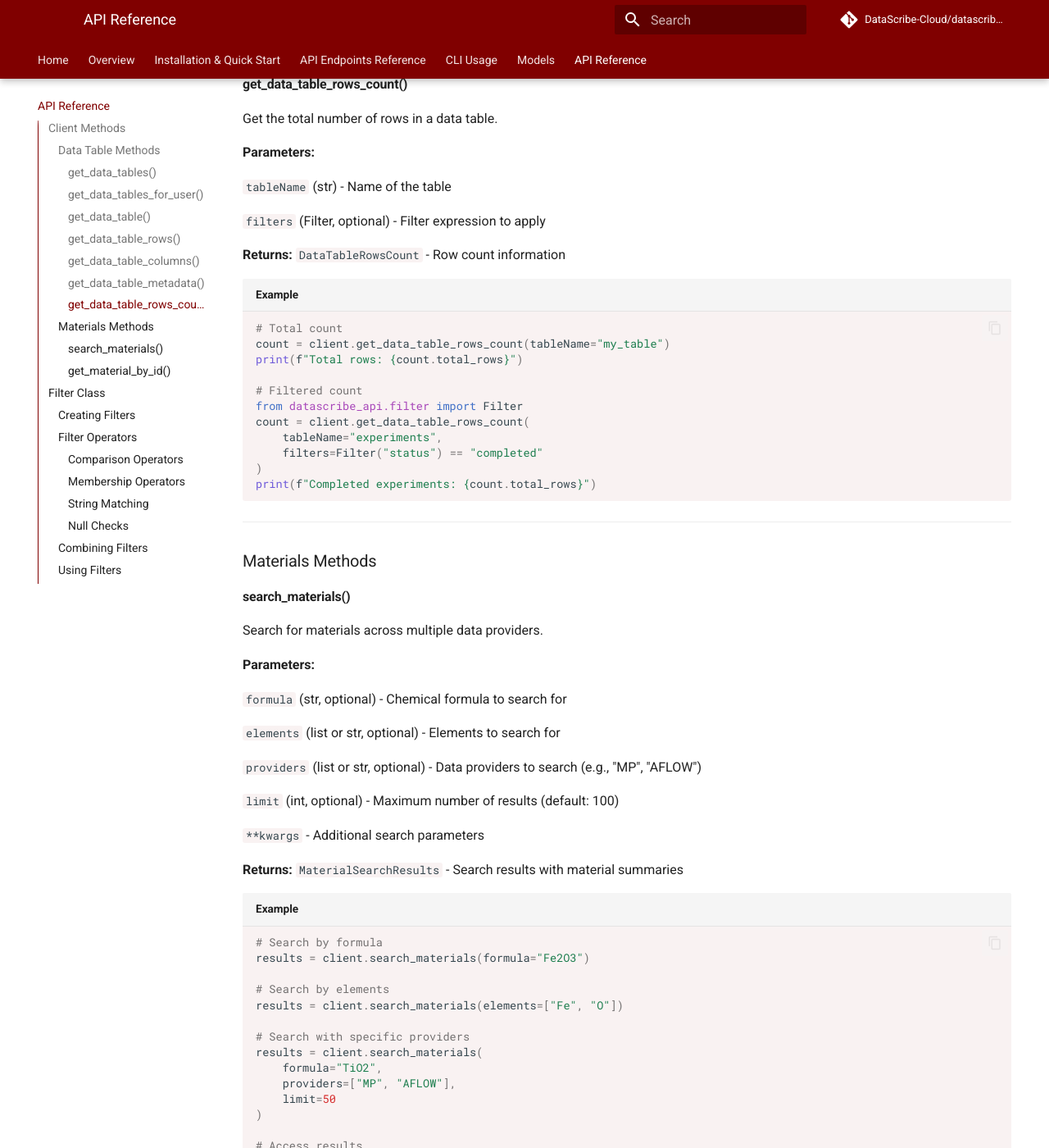
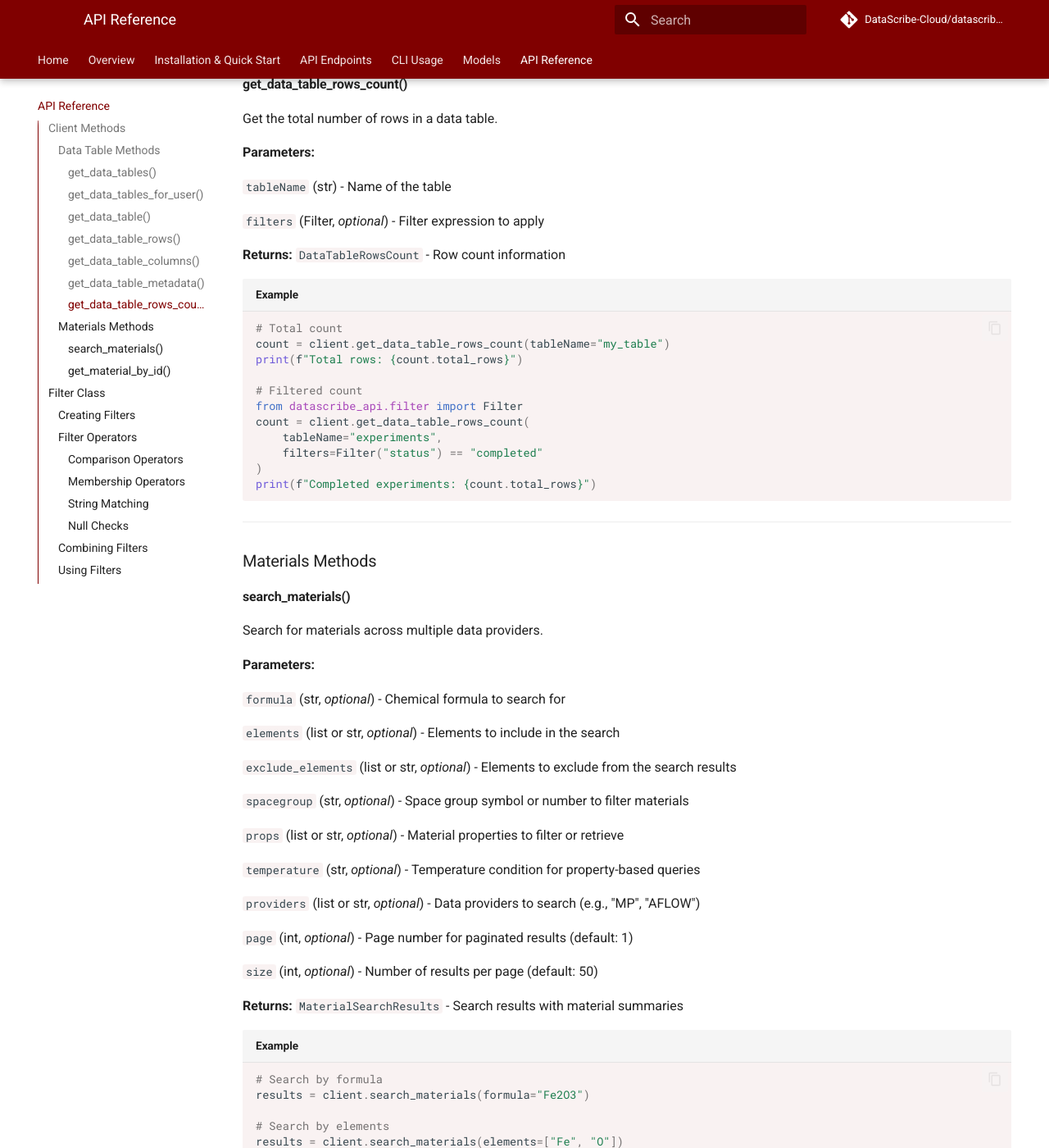
Before and after one commit to DataScribe-Cloud/datascribe_api, an MkDocs documentation site: the page built from docs/api_reference.md, in a window 1280 px wide and 1400 px high, scrolled down 3188 px. Shown: the whole window at 82% size. Built offline with MkDocs 1.6.1 and Material for MkDocs 9.7.7, drawn with Linux system fonts in a browser that asks for light colours; comment, search, counter and statistics services are not loaded; some of the changed text lies outside the part shown.

```diff
--- a/docs/api_reference.md
+++ b/docs/api_reference.md
@@ -42,9 +42,9 @@ Query rows from a specific data table.
 
 `tableName` (str) - Name of the table to query
 
-`startingRow` (int, optional) - Starting row index for pagination (default: 0)
+`startingRow` (int, _optional_) - Starting row index for pagination (default: 0)
 
-`numRows` (int, optional) - Number of rows to retrieve (default: 100)
+`numRows` (int, _optional_) - Number of rows to retrieve (default: 100)
 
 **Returns:** `DataTableRows` - Collection of table rows
 
@@ -70,13 +70,13 @@ Query table rows with advanced filtering and column selection.
 
 `tableName` (str) - Name of the table to query
 
-`columns` (list, optional) - List of columns to retrieve
+`columns` (list, _optional_) - List of columns to retrieve
 
-`filters` (Filter, optional) - Filter expression to apply
+`filters` (Filter, _optional_) - Filter expression to apply
 
-`startingRow` (int, optional) - Starting row index (default: 0)
+`startingRow` (int, _optional_) - Starting row index (default: 0)
 
-`numRows` (int, optional) - Number of rows to retrieve (default: 100)
+`numRows` (int, _optional_) - Number of rows to retrieve (default: 100)
 
 **Returns:** `DataTableRows` - Filtered collection of table rows
 
@@ -156,7 +156,7 @@ Get the total number of rows in a data table.
 
 `tableName` (str) - Name of the table
 
-`filters` (Filter, optional) - Filter expression to apply
+`filters` (Filter, _optional_) - Filter expression to apply
 
 **Returns:** `DataTableRowsCount` - Row count information
 
@@ -184,15 +184,24 @@ Search for materials across multiple data providers.
 
 **Parameters:**
 
-`formula` (str, optional) - Chemical formula to search for
+`formula` (str, _optional_) - Chemical formula to search for
 
-`elements` (list or str, optional) - Elements to search for
+`elements` (list or str, _optional_) - Elements to include in the search
 
-`providers` (list or str, optional) - Data providers to search (e.g., "MP", "AFLOW")
+`exclude_elements` (list or str, _optional_) - Elements to exclude from the search results
 
-`limit` (int, optional) - Maximum number of results (default: 100)
+`spacegroup` (str, _optional_) - Space group symbol or number to filter materials
 
-`**kwargs` - Additional search parameters
+`props` (list or str, _optional_) - Material properties to filter or retrieve
+
+`temperature` (str, _optional_) - Temperature condition for property-based queries
+
+`providers` (list or str, _optional_) - Data providers to search (e.g., "MP", "AFLOW")
+
+`page` (int, _optional_) - Page number for paginated results (default: 1)
+
+`size` (int, _optional_) - Number of results per page (default: 50)
+
 
 **Returns:** `MaterialSearchResults` - Search results with material summaries
 
@@ -207,7 +216,6 @@ results = client.search_materials(elements=["Fe", "O"])
 results = client.search_materials(
     formula="TiO2",
     providers=["MP", "AFLOW"],
-    limit=50
 )
 
 # Access results
@@ -229,7 +237,7 @@ Retrieve specific materials by their unique identifiers.
 
 `ids` (list or str) - Material ID(s) to retrieve
 
-`providers` (list or str, optional) - Data providers to query
+`providers` (list or str, _optional_) - Data providers to query
 
 **Returns:** `MaterialByIdResults` - Material data from providers
 
--- a/mkdocs.yml
+++ b/mkdocs.yml
@@ -62,7 +62,7 @@ nav:
     - installation/index.md
     - installation/api.md
     - installation/cli.md
-  - API Endpoints Reference: endpoints.md
+  - API Endpoints: endpoints.md
   - CLI Usage: cli.md
   - Models:
     - models/index.md
```
Also changed, not shown: docs/endpoints.md (+1 -1 lines), docs/img/apple-touch-icon-precomposed.png (added), docs/img/apple-touch-icon.png (added), 1 other file.
